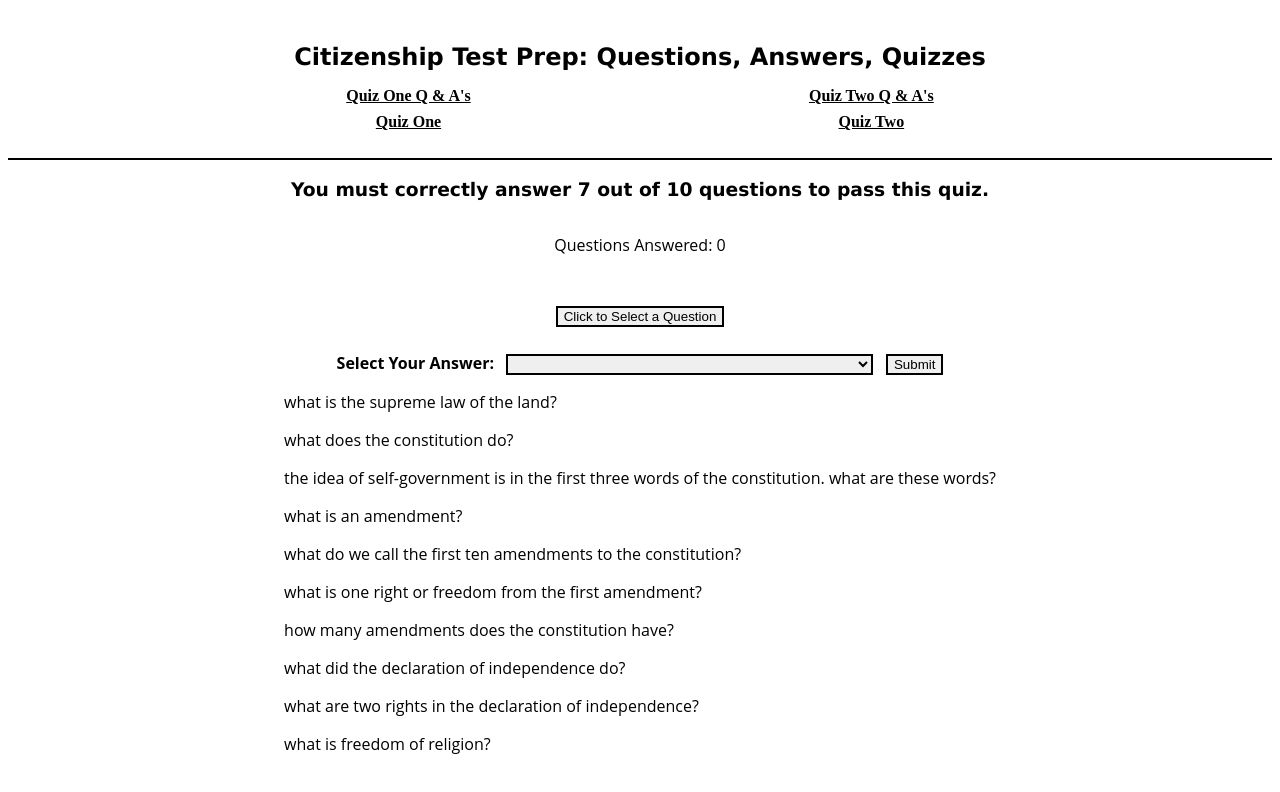
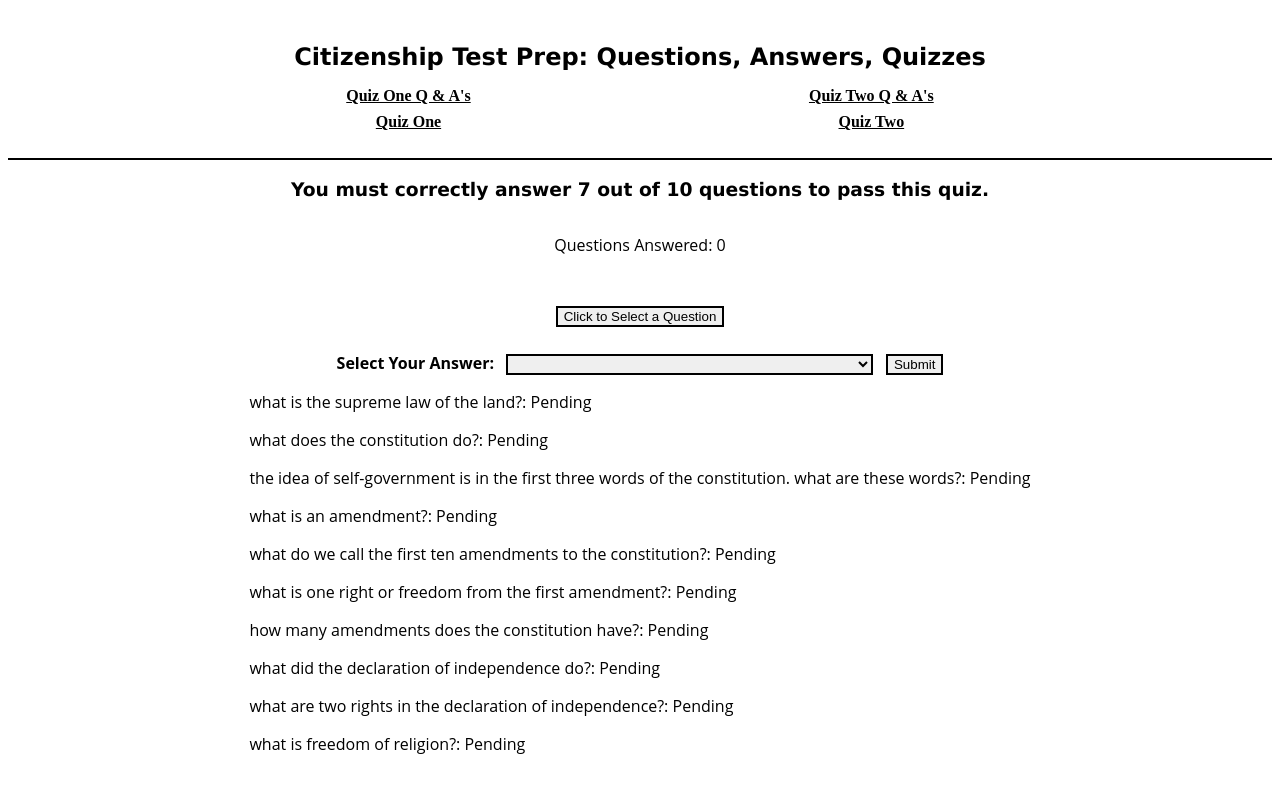
Before and after one commit to mmaustin/citizenship-questions-answers, a React (Create React App) app in the folder citizenship-frontend/: page /questions/quiz-one in a window 1280 px wide. Shown: the top 792 px of the page. Built offline with nearby package versions, Linux system fonts and the light colour scheme.

Commit message:
added the display answer to the ui to test if add answer action woorks properly

```diff
--- a/citizenship-frontend/src/features/questions/QuizOne.js
+++ b/citizenship-frontend/src/features/questions/QuizOne.js
@@ -15,7 +15,7 @@ export const QuizOne = () => {
     const dispatch = useDispatch()
 
     const displayArray = display.map((q, idx) => (
-        <p key={idx}>{q.question}</p>
+        <p key={idx}>{q.question}: {q.answer}</p>
     ))
 
 
```
